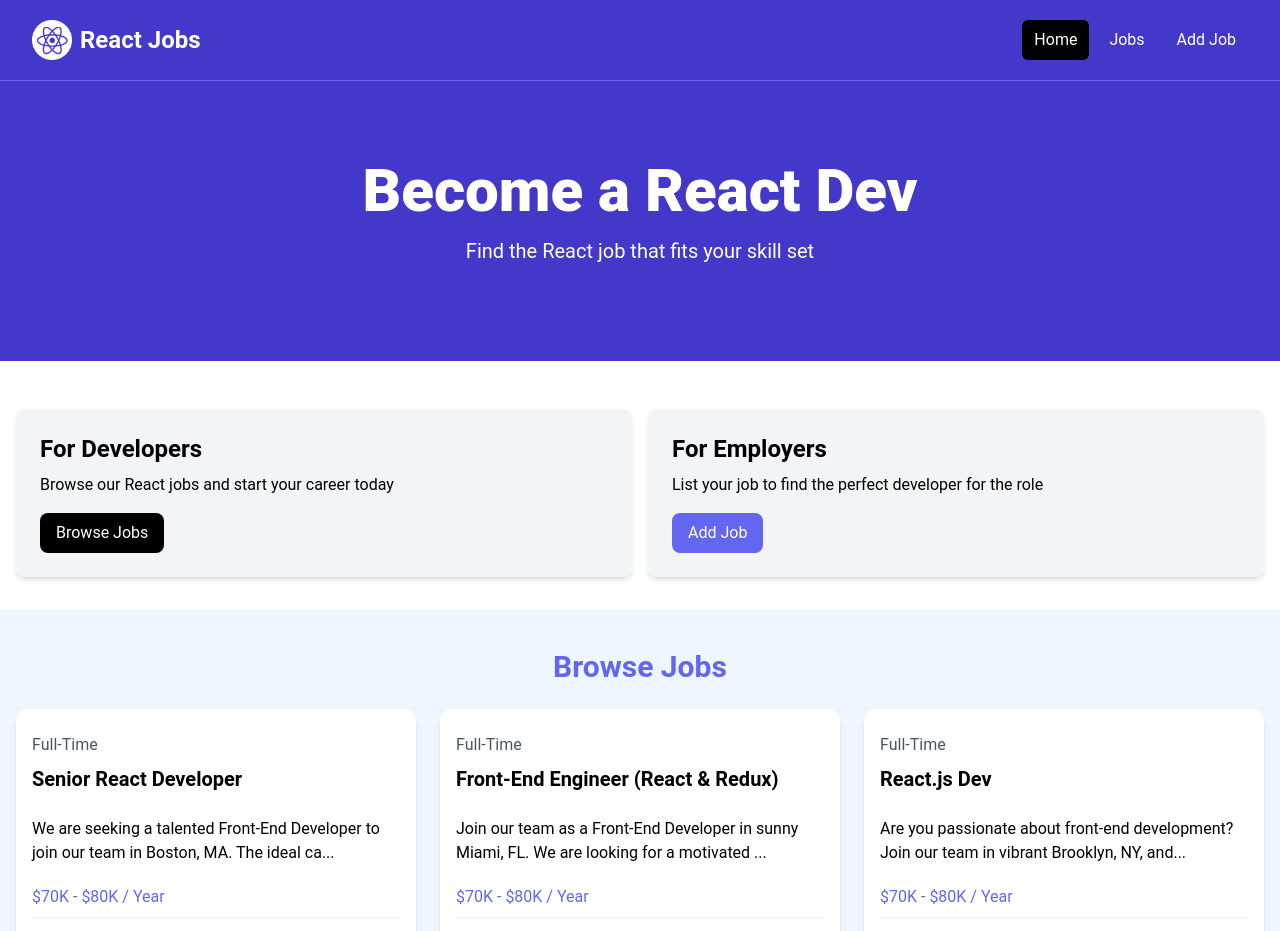
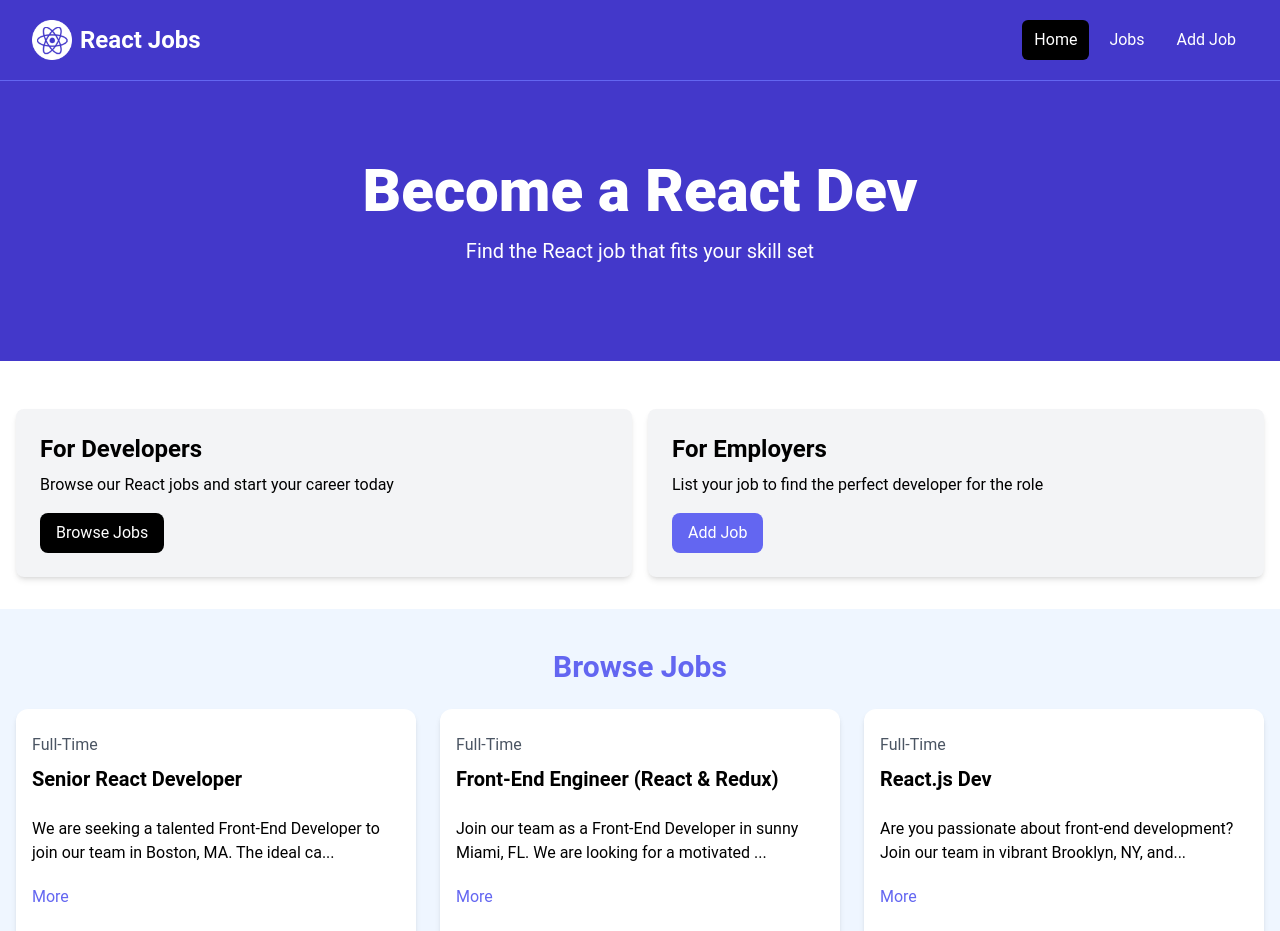
Before and after one commit to Sarahcav97/react-job-search-app, a React (Vite) app in the folder client/: page /jobs/1 in a window 1280 px wide. Shown: the top 931 px of the page. Built offline with nearby package versions, Linux system fonts and the light colour scheme.

Commit message:
adding more/less for job descriptions functionality

```diff
--- a/client/src/components/JobListing.jsx
+++ b/client/src/components/JobListing.jsx
@@ -17,6 +17,12 @@
 				</div>
 
 				<div className='mb-5'>{description}</div>
+				<button
+					onClick={() => setShowFullDescription((prevState) => !prevState)}
+					className='text-indigo-500 mb-5 hover:text-indigo-600'
+				>
+					{showFullDescription ? 'Less' : 'More'}
+				</button>
 
 				<h3 className='text-indigo-500 mb-2'>{job.salary} / Year</h3>
 
```
